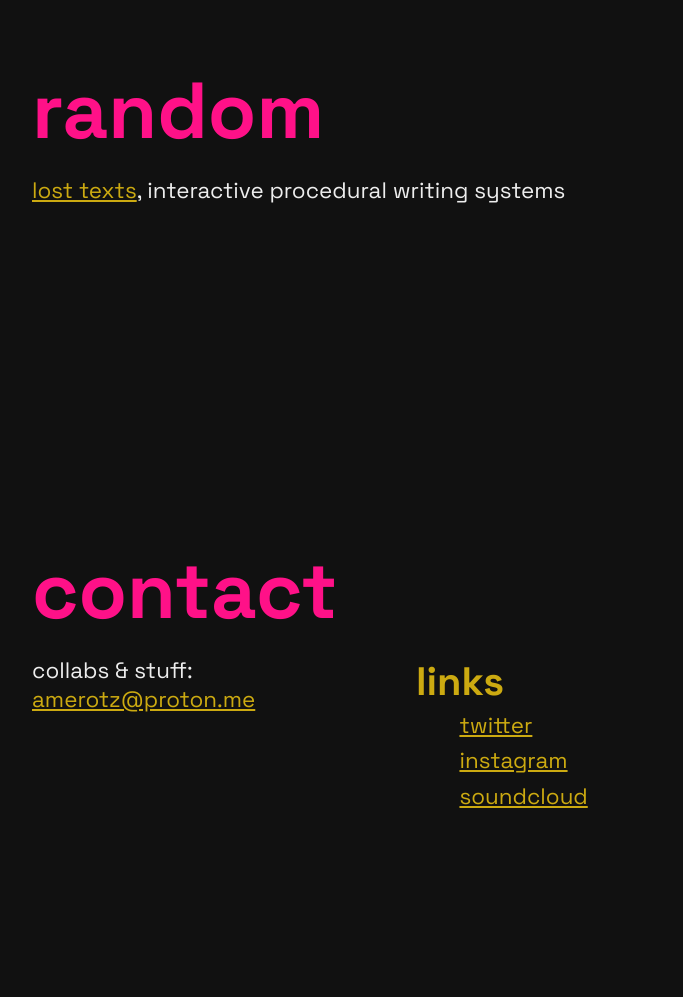
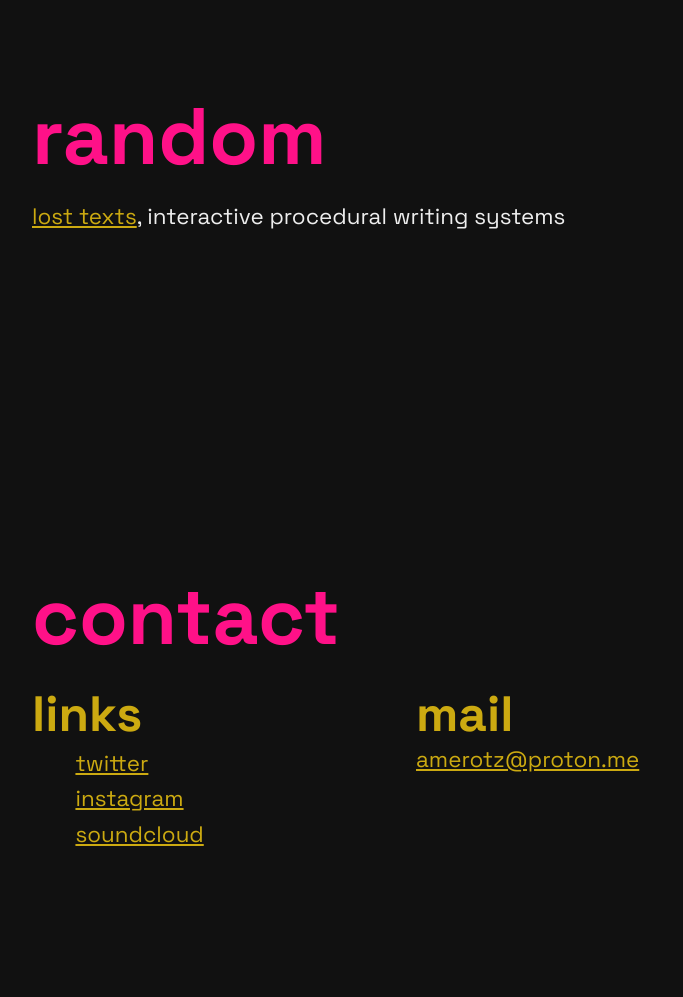
Before and after one commit to amerotz/amerotz.github.io, a plain HTML site: page index.html in a window 1280 px wide. Shown: the part 1660-2657 px from the top of the page, without its empty margins (224-907 px from the left). Before the commit the page ends 2632 px from the top, so only its background shows below. Drawn offline with nearby package versions, Linux system fonts and the light colour scheme.

Commit message:
responsiveness

```diff
--- a/css/general.css
+++ b/css/general.css
@@ -24,31 +24,31 @@ body {
 }
 
 .h1 {
-	font-size: 10vw;
+	font-size: max(10vh, 10vw);
 	font-weight: bold;
 	color: var(--white);
 }
 
 .h2-dark {
-	font-size: 6.2vw;
+	font-size: max(6.2vw, 10vh);
 	font-weight: bold;
 	color: var(--primary-on-black);
 }
 
 .h2 {
-	font-size: 6.2vw;
+	font-size: max(6.2vw, 10vh);
 	font-weight: bold;
 	color: var(--primary);
 }
 
 .h3 {
-	font-size: 3.1vw;
+	font-size: max(3.1vw, 6.2vh);
 	font-weight: bold;
 	color: var(--secondary);
 }
 
-p {
-	font-size: 1.75vw;
+p, li {
+	font-size: max(1.75vw, 2vh);
 	color: var(--text-white);
 }
 
--- a/css/style.css
+++ b/css/style.css
@@ -7,7 +7,7 @@
 }
 
 #content {
-	max-width: 60vw;
+	max-width: max(60vh, 60vw);
 	flex-grow: 1;
 	padding: 0 5%;
 	background-color: var(--background-black);
@@ -33,3 +33,17 @@ li {
 	list-style: none;
 	padding: 1%;
 }
+
+#contact {
+	display: flex;
+	flex-direction: row;
+	justify-content: space-between;
+}
+
+@media only screen and (max-width: 600px) {
+	#contact {
+		display: flex;
+		flex-direction: column;
+		align-items: center;
+	}
+}
--- a/index.html
+++ b/index.html
@@ -36,18 +36,18 @@
 				</div>
 				<div class="section">
 					<h2 class="h2-dark">contact</h2>
-					<div style="display: flex; flex-direction: row; justify-content: space-between;">
-						<div style="width: 50%;">
-							<p>collabs &amp stuff:</p>
-							<p><a href="mailto:amerotz@proton.me">amerotz@proton.me</a></p>
-						</div>
+					<div id="contact">
 						<div style="width: 50%;">
 							<h3 class="h3">links</h3>
 							<ul>
-								<li><p><a href="https://twitter.com/_amerotz">twitter</a></p></li>
-								<li><p><a href="https://instagram.com/ame.rotz/">instagram</a></p></li>
-								<li><p><a href="https://soundcloud.com/amerotz/">soundcloud</a></p></li>
+								<li><a href="https://twitter.com/_amerotz">twitter</a></li>
+								<li><a href="https://instagram.com/ame.rotz/">instagram</a></li>
+								<li><a href="https://soundcloud.com/amerotz/">soundcloud</a></li>
 							</ul>
+						</div>
+						<div style="width: 50%;">
+							<h3 class="h3">mail</h3>
+							<p><a href="mailto:amerotz@proton.me">amerotz@proton.me</a></p>
 						</div>
 					</div>
 				</div>
--- a/js/writing.js
+++ b/js/writing.js
@@ -35,7 +35,7 @@ function setup() {
   tot_h = height*0.8
 
   xlim = int(tot_w/char_w)
-  ylim = int(xlim*0.9)
+  ylim = int(tot_h/int(char_w/0.9))
 
   textarea = document.getElementById('user_input')
   da_form = document.getElementById('da_form')
```
Also changed, not shown: lost_texts.html (+18 -2 lines).
